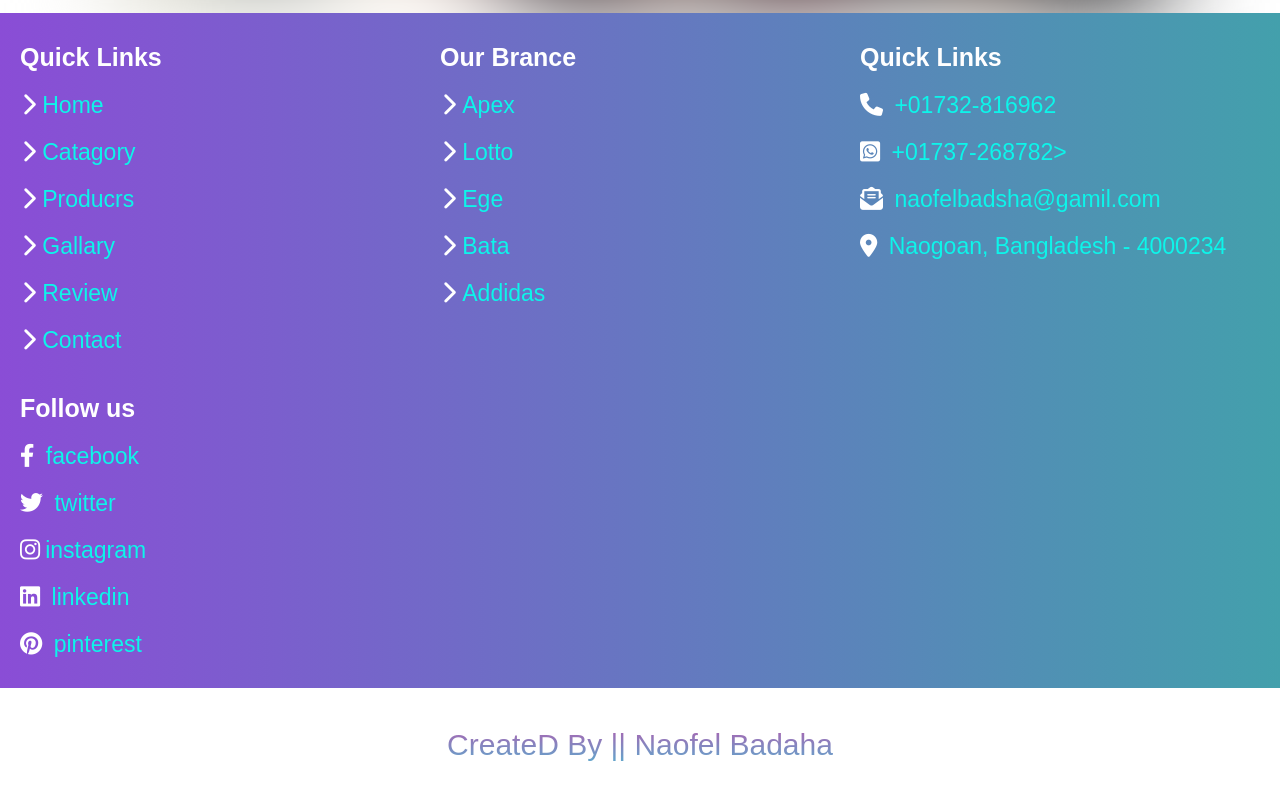
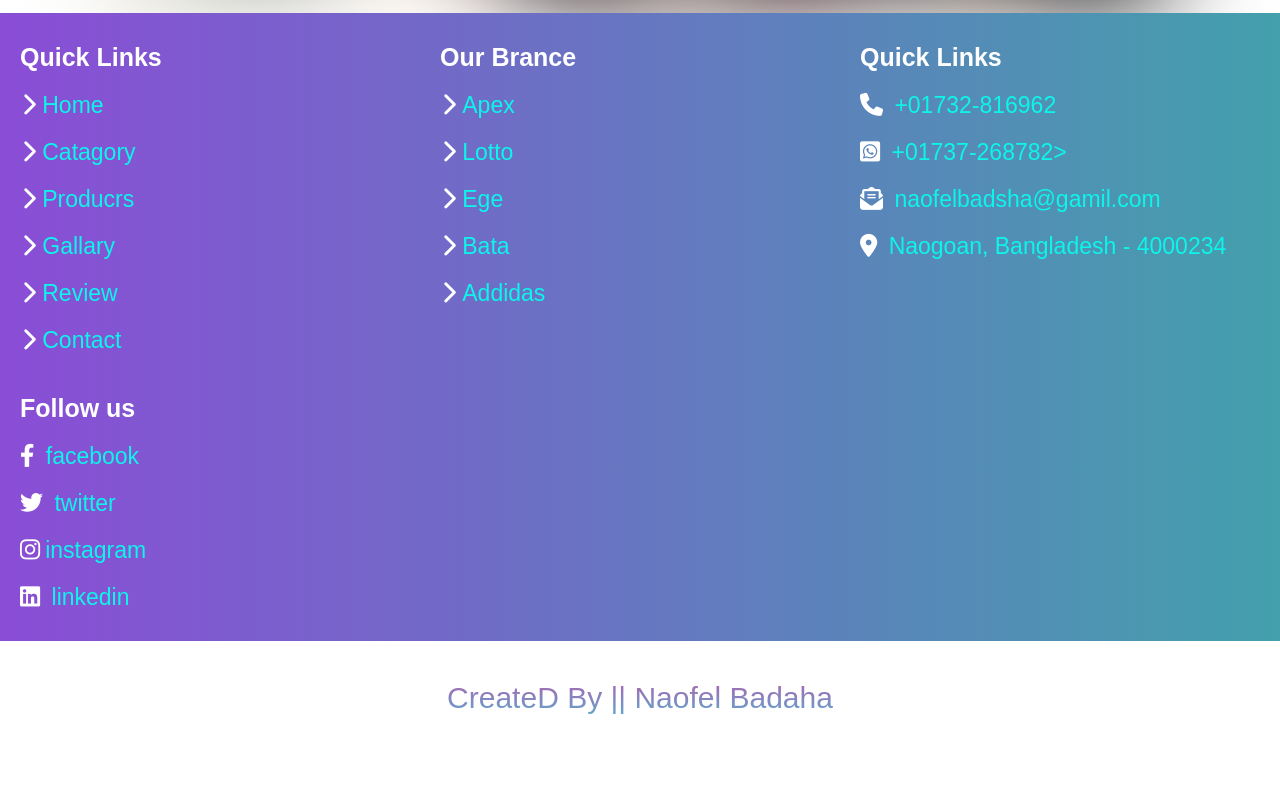
Before and after one commit to Naofel-Badsha/e-commers-2, a plain HTML site: page index.html in a window 1280 px wide. Shown: the part 9437-10239 px from the top of the page. After the commit the page ends 10192 px from the top, so only its background shows below. Drawn offline with Linux system fonts and the light colour scheme.

Commit message:
added edit

```diff
--- a/index.html
+++ b/index.html
@@ -9,7 +9,7 @@
     <link rel="stylesheet" href="css/all.min.css">
     <!--------------Fontawesome--------------Icon----------Cdn------------>
     <link rel="stylesheet" href="style.css">
-    <title>Github</title>
+    <title>E-commers-2</title>
 </head>
 
 <body>
@@ -619,21 +619,11 @@
                 <a href="#"> <i class="fab fa-twitter"></i> twitter</a>
                 <a href="#"> <i class="fab fa-instagram"></i>instagram</a>
                 <a href="#"> <i class="fab fa-linkedin"></i> linkedin</a>
-                <a href="#"> <i class="fab fa-pinterest"></i> pinterest</a>
             </div>
         </div>
-
-
         <div class="credit">CreateD By || Naofel Badaha</div>
     </footer>
     <!-------------Footer----------Section---------Start------------->
-
-
-
-
-
-
-
     <script src="main.js"></script>
 </body>
 
```
